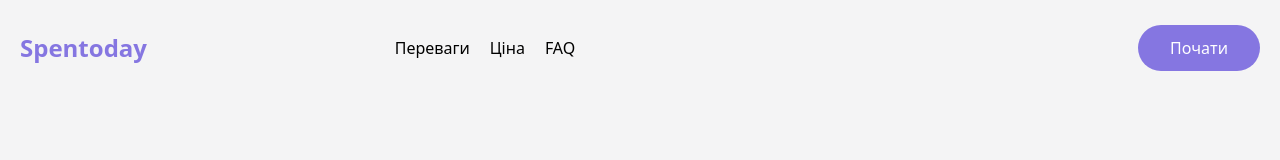
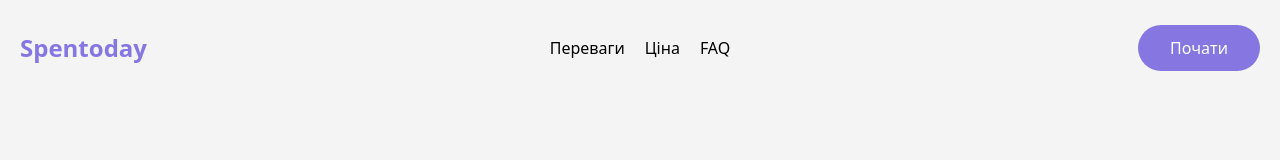
Before and after one commit to flurium/spentoday, a SvelteKit app: page / in a window 1280 px wide. Shown: the top 160 px of the page. Built offline with nearby package versions, Linux system fonts and the light colour scheme; no server answers.

Commit message:
header fix

```diff
--- a/src/routes/+page.svelte
+++ b/src/routes/+page.svelte
@@ -38,7 +38,7 @@
       <a class="text-xs md:text-base" href="/#faq">FAQ</a>
     </nav>
 
-    <nav class="basis-1/2 text-right">
+    <nav class="basis-1/2 md:basis-1/4 text-right">
       <a
         class="px-6 py-2 md:px-8 md:py-3 rounded-full bg-brand-violet text-white text-xs md:text-base"
         href="/login"
```
